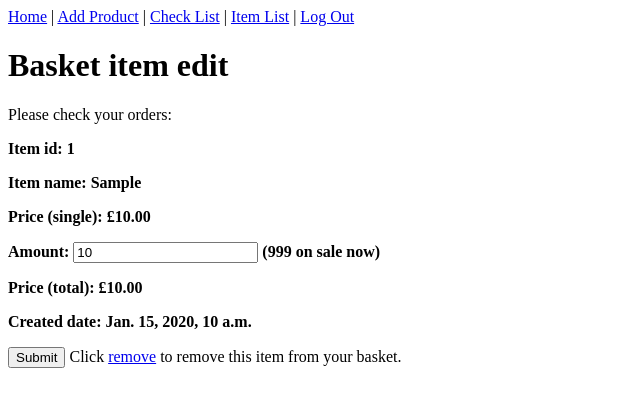
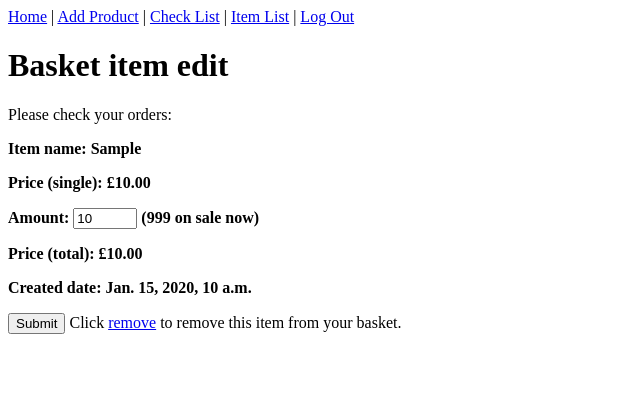
Before and after one commit to FrankChen2023/Shop_Django_IndividualTask, a Django app: page /item_edit/1 in a window 1280 px wide. Shown: the top 407 px of the page, without its empty margins (0-640 px from the left). Run offline with Django 4.2, Linux system fonts and the light colour scheme; a user stored in the database is signed in; data comes from the database, SQL or seed files in the repository; tables that the repository leaves empty hold one stand-in row (values such as "Sample post").

Commit message:
item edit function added

```diff
--- a/shop/templates/item/item_edit.html
+++ b/shop/templates/item/item_edit.html
@@ -9,10 +9,9 @@
         <p>Please check your orders:</p>
         <form method="POST">
         {% csrf_token %}
-        <b><p>Item id: {{item.item_id}}</p>
-        <p>Item name: {{item.item}}</p>
+        <b><p>Item name: {{item.item}}</p>
         <p>Price (single): £{{item.price}}</p>
-        <p>Amount: <input type = "number" name = "amount" value = "{{item.amount}}" step="1" min="0" max="{{product.amount}}+{{item.amount}}" required="required">
+        <p>Amount: <input type = "number" name = "amount" value = "{{item.amount}}" step="1" min="0" max={{product.amount}} required="required">
         ({{product.amount}} on sale now)</p>
         <p>Price (total): £{{item.total_price}}</p>
         <p>Created date: {{item.created_date}}</p></b>
```
